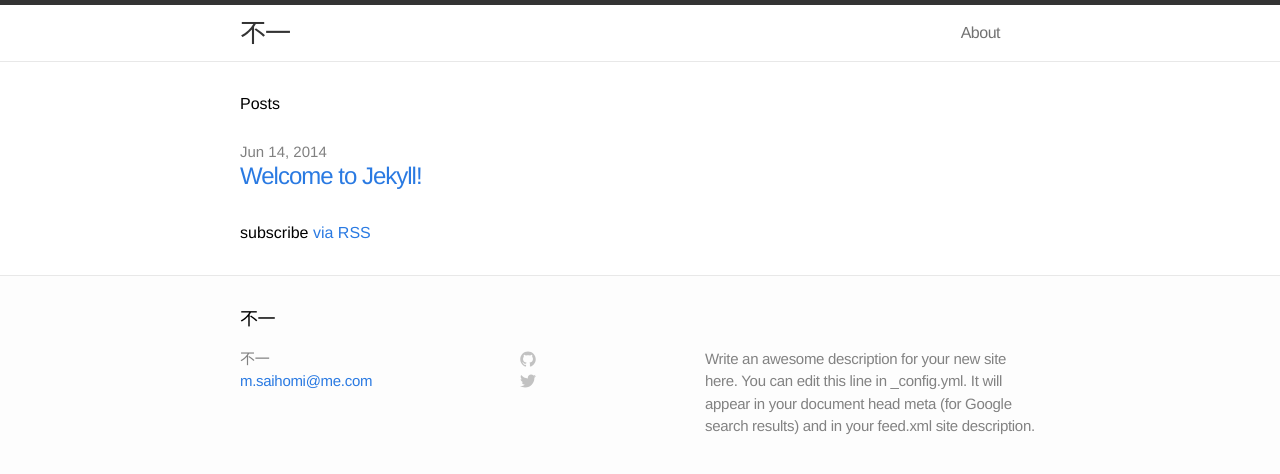
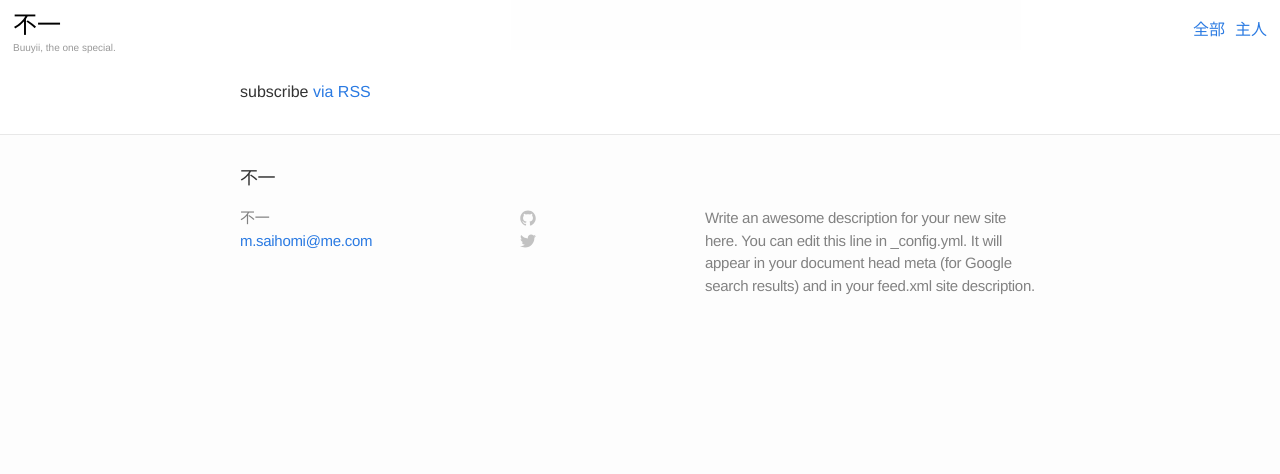
Before and after one commit to InsCake/bu-yi.de, a Jekyll site: the page built from index.html, in a window 1280 px wide and 900 px high. Shown: the top 474 px of the window. Built offline with Jekyll 4.4.1, drawn with Linux system fonts in a browser that asks for light colours.

Commit message:
add new header view.

```diff
--- a/_config.yml
+++ b/_config.yml
@@ -2,7 +2,7 @@
 title: 不一
 email: m.saihomi@me.com
 description: "Write an awesome description for your new site here. You can edit this line in _config.yml. It will appear in your document head meta (for Google search results) and in your feed.xml site description."
-baseurl: "http://inscake.github.io/bu-yi.de/"
+baseurl: ""
 url: "http://inscake.github.io/bu-yi.de/"
 
 # Build settings
--- a/_includes/header.html
+++ b/_includes/header.html
@@ -1,4 +1,4 @@
-<header class="site-header">
+<!-- <header class="site-header">
 
     <div class="wrap">
 
@@ -25,4 +24,19 @@
 
     </div>
 
+</header> -->
+
+<header class="site-header">
+
+    <div class="row">
+        <a class="buuyii" href="{{ site.baseurl }}/">
+            <h1>{{ site.title }}</h1>
+            <span class="subtitle">Buuyii, the one special.</span>
+        </a>
+        <div class="nav row card-flex">
+            <a href="#"><i></i><span>主人</span></a>
+            <a href="#"><i></i><span>全部</span></a>
+        </div>
+    </div>
+
 </header>
--- a/index.html
+++ b/index.html
@@ -4,7 +4,11 @@ layout: default
 
 <div class="home">
 
-  <h1>Posts</h1>
+  <ul class="posts">
+
+  </ul>
+
+  <!-- <h1>Posts</h1>
 
   <ul class="posts">
     {% for post in site.posts %}
@@ -13,7 +17,7 @@ layout: default
         <a class="post-link" href="{{ post.url | prepend: site.baseurl }}">{{ post.title }}</a>
       </li>
     {% endfor %}
-  </ul>
+  </ul> -->
 
   <p class="rss-subscribe">subscribe <a href="{{ "/feed.xml" | prepend: site.baseurl }}">via RSS</a></p>
 
--- a/res/css/main.css
+++ b/res/css/main.css
@@ -40,12 +40,12 @@ a:visited { color: #205caa; }
 
 /* Site header */
 
-.site-header {
+/*.site-header {
   border-top: 5px solid #333;
   border-bottom: 1px solid #e8e8e8;
   min-height: 56px;
   background-color: white;
-}
+}*/
 
 .site-title,
 .site-title:hover,
@@ -143,7 +143,7 @@ a:visited { color: #205caa; }
 
 /* Home styles */
 /* ----------------------------------------------------------*/
-
+/*
 .home h1 { margin-bottom: 25px; }
 
 .posts { list-style-type: none; }
@@ -160,7 +160,7 @@ a:visited { color: #205caa; }
   display: block;
   font-size: 15px;
   color: #818181;
-}
+}*/
 
 
 /* Post styles */
--- a/res/css/style.css
+++ b/res/css/style.css
@@ -66,3 +66,111 @@ hr {
 
 input, select {
   vertical-align: middle; }
+
+/** * common styles in this website * **/
+body {
+  color: #333333; }
+
+/* header ----------------------------- */
+.site-header {
+  position: fixed;
+  top: 0;
+  width: 100%;
+  height: 60px;
+  background-color: rgba(255, 255, 255, 0.8); }
+  .site-header .buuyii {
+    display: block;
+    padding: 0 13px;
+    font-size: 24px;
+    text-decoration: none; }
+    .site-header .buuyii h1 {
+      margin-top: 10px;
+      height: 30px;
+      line-height: 30px; }
+    .site-header .buuyii .subtitle {
+      display: block;
+      margin-bottom: 5px;
+      font-size: 10px;
+      color: #999;
+      height: 15px;
+      line-height: 15px; }
+  .site-header .nav {
+    direction: rtl;
+    padding-right: 8px; }
+    .site-header .nav a {
+      display: block;
+      padding: 0 5px;
+      height: 60px;
+      line-height: 60px; }
+
+.page-content {
+  margin-top: 50px; }
+
+/* flex tools */
+/* container --------------------------------- */
+.container {
+  margin-right: auto;
+  margin-left: auto; }
+
+@media (min-width: 768px) {
+  .container {
+    width: 790px; } }
+@media (min-width: 992px) {
+  .container {
+    width: 950px; } }
+@media (min-width: 1200px) {
+  .container {
+    width: 1110px; } }
+.row {
+  -webkit-display: flex;
+  display: flex;
+  flex-flow: row wrap; }
+
+/* card ------------------------------- */
+.card-flex {
+  flex: 1; }
+
+.card-1 {
+  width: 70px; }
+
+.card-2 {
+  width: 150px; }
+
+.card-3 {
+  width: 230px; }
+
+.card-4 {
+  width: 310px; }
+
+.card-5 {
+  width: 390px; }
+
+.card-6 {
+  width: 470px; }
+
+.card-7 {
+  width: 550px; }
+
+.card-8 {
+  width: 630px; }
+
+.card-9 {
+  width: 710px; }
+
+.card-10 {
+  width: 790px; }
+
+.card-11 {
+  width: 870px; }
+
+.card-12 {
+  width: 950px; }
+
+.card-13 {
+  width: 1030px; }
+
+.card-14 {
+  width: 1110px; }
+
+/* page home --------------------------------------- */
+/* subtitle */
--- a/res/scss/component/page.home.scss
+++ b/res/scss/component/page.home.scss
@@ -0,0 +1,2 @@
+/* page home --------------------------------------- */
+/* subtitle */
--- a/res/scss/style.scss
+++ b/res/scss/style.scss
@@ -1 +1,5 @@
 @import 'component/base';
+@import 'component/common';
+@import 'component/_skeleton';
+
+@import 'component/page.home';
```
Also changed, not shown: other parts of _includes/header.html (+4 -5 lines), res/scss/component/_skeleton.scss (added, +75 -0 lines), res/scss/component/common.scss (+54 -0 lines). Lines whose indentation alone changed are shown as unchanged.
